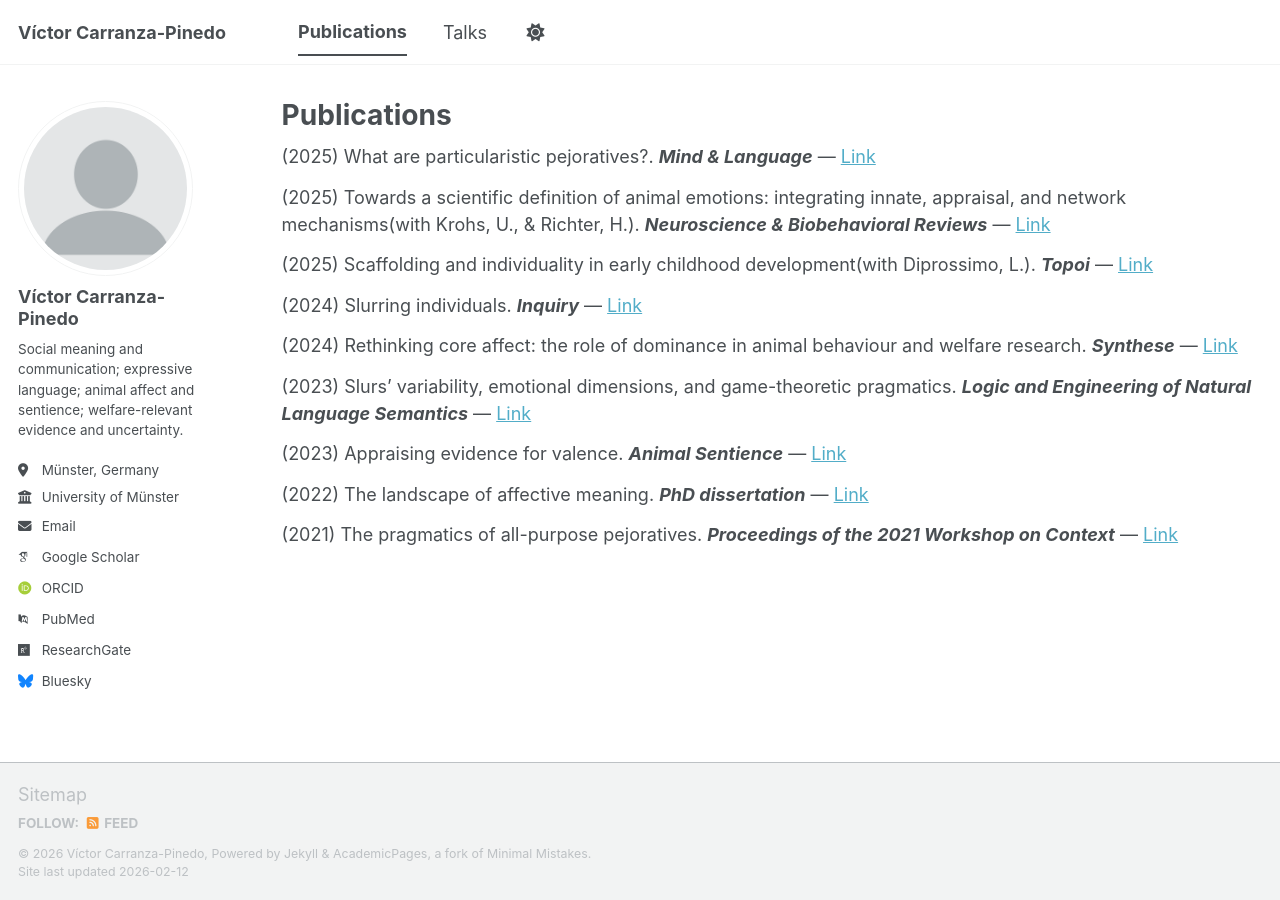
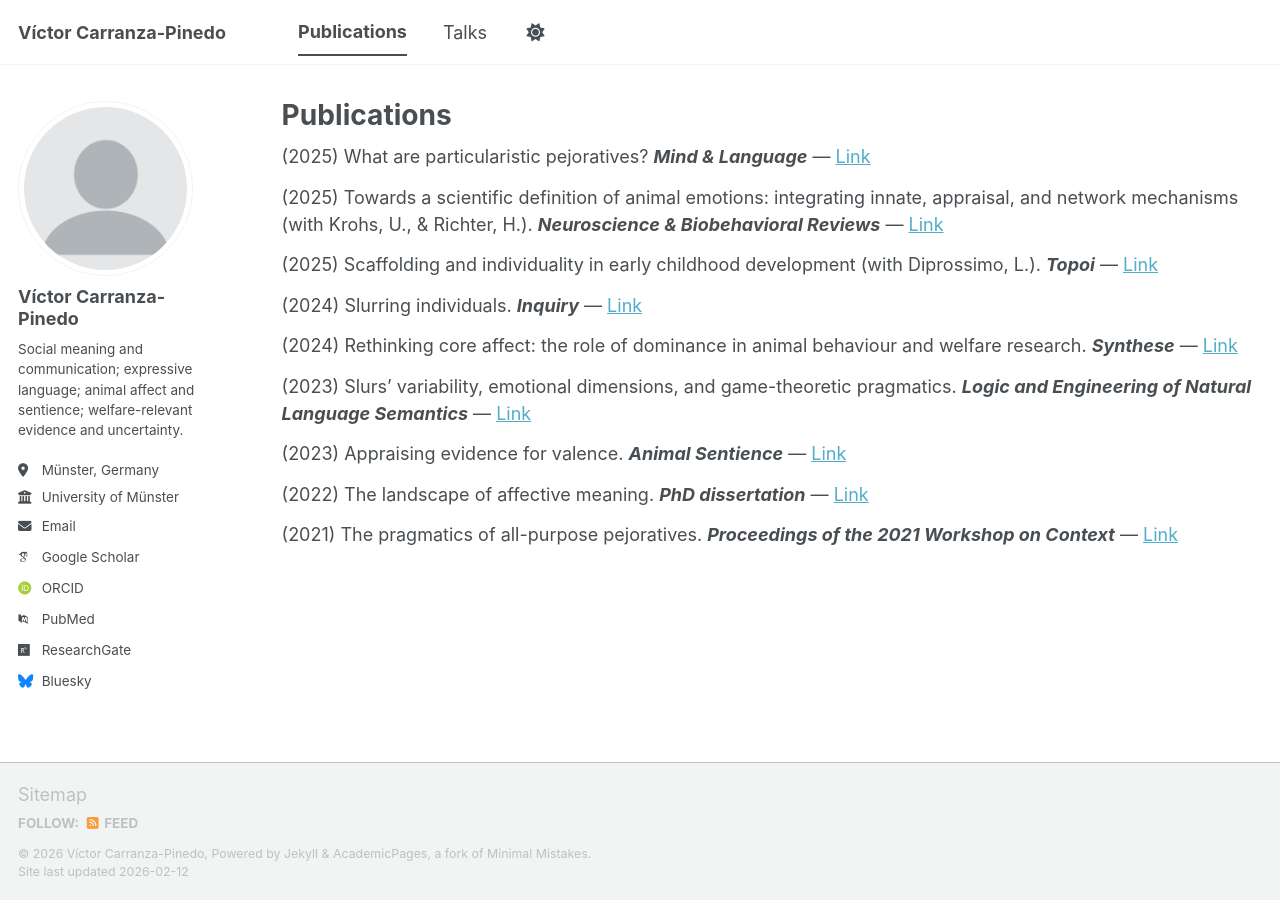
Before and after one commit to carranza-pinedo/carranza-pinedo.github.io, a Jekyll site: the page built from _pages/publications.html, in a window 1280 px wide. Built offline with Jekyll 4.4.1, drawn with Linux system fonts in a browser that asks for light colours; some web fonts are replaced; a script bundle is joined from its source files by our own code; library files that are not in the unit come from our copies; some of the changed lines change nothing that is shown.

Commit message:
Update archive-single-publication.html

```diff
--- a/_includes/archive-single-publication.html
+++ b/_includes/archive-single-publication.html
@@ -5,8 +5,16 @@ Extract a short journal/venue name from `venue` by dropping anything after "(" o
 {%- endcomment -%}
 {% assign journal = post.venue | split: "(" | first | split: "," | first | strip %}
 
-{% capture coauth %}{% if post.coauthors and post.coauthors != "" %} (with {{ post.coauthors }}){% endif %}{% endcapture %}
+{%- capture coauth -%}{% if post.coauthors and post.coauthors != "" %} (with {{ post.coauthors }}){% endif %}{%- endcapture -%}
+
+{%- assign lastchar = post.title | slice: -1, 1 -%}
+{%- if lastchar == "?" or lastchar == "!" or lastchar == "." -%}
+  {%- assign endpunct = "" -%}
+{%- else -%}
+  {%- assign endpunct = "." -%}
+{%- endif -%}
 
 <p class="publine" style="margin: 0 0 0.75rem 0;">
-  ({{ year }}) {{ post.title }}{{ coauth | strip }}. <strong><em>{{ journal }}</em></strong>{% if post.paperurl and post.paperurl != "" %} — <a href="{{ post.paperurl }}">Link</a>{% endif %}
+  ({{ year }}) {{ post.title }}{{ coauth }}{{ endpunct }}
+  <strong><em>{{ journal }}</em></strong>{% if post.paperurl and post.paperurl != "" %} — <a href="{{ post.paperurl }}">Link</a>{% endif %}
 </p>
```
